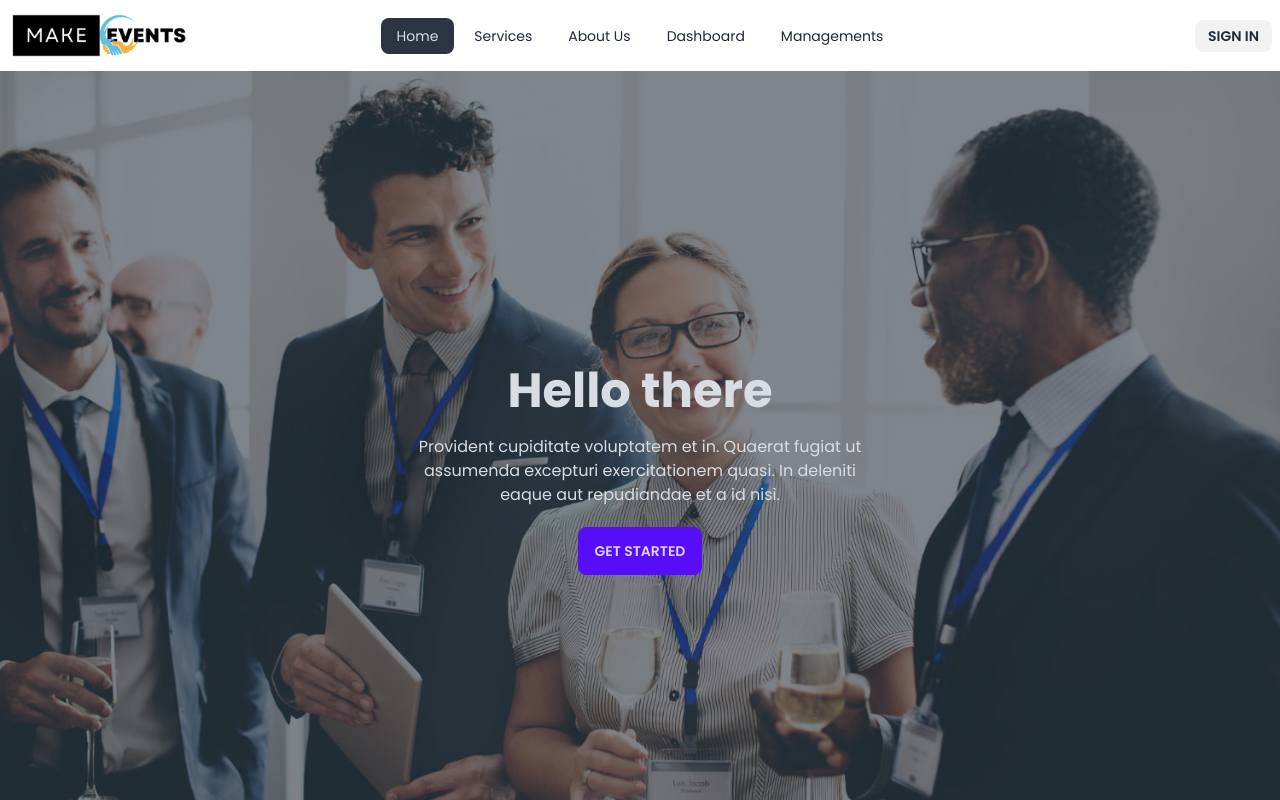
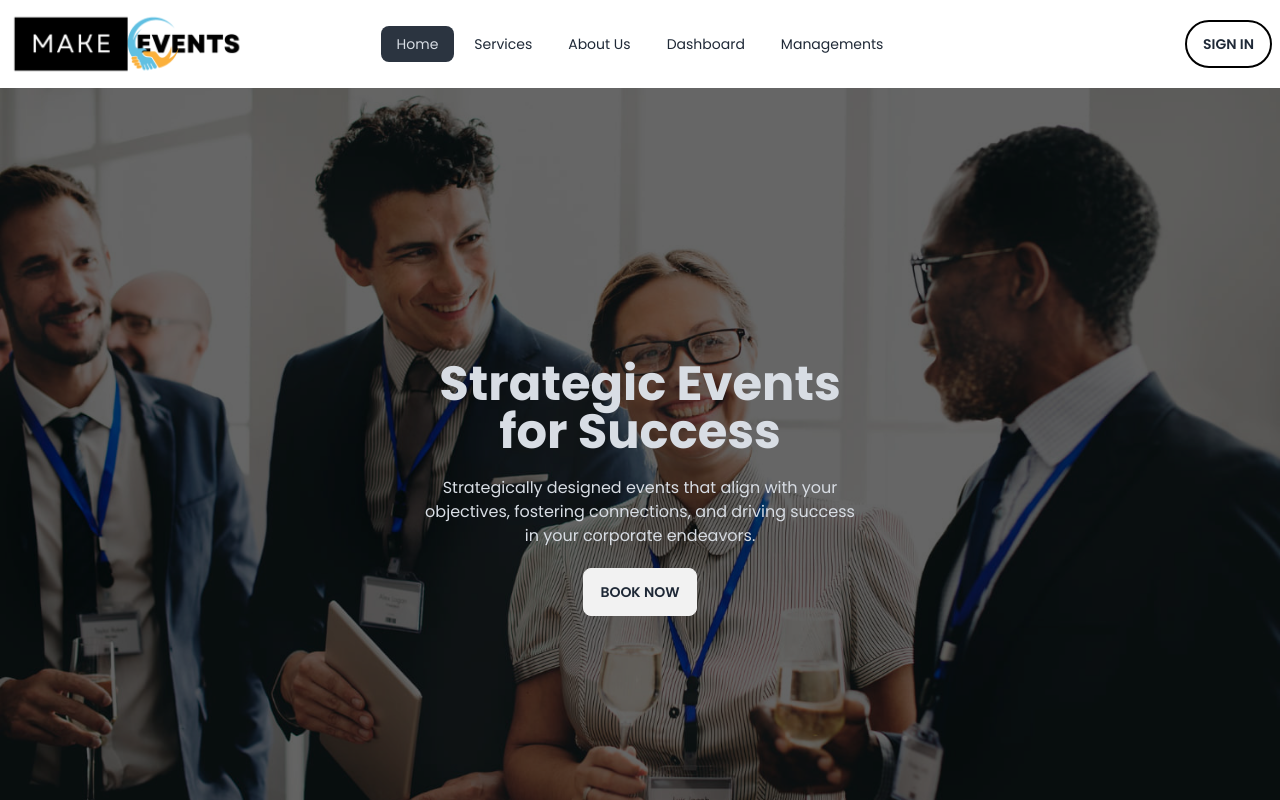
Before and after one commit to fr25foysal/Event-Management, a React (Vite) app: page / in a window 1280 px wide. Shown: the top 800 px of the page. Built offline with nearby package versions, Linux system fonts and the light colour scheme; no server answers.

Commit message:
Created single service page

```diff
--- a/src/Components/UserReview/UserReview.jsx
+++ b/src/Components/UserReview/UserReview.jsx
@@ -11,7 +11,7 @@ const UserReview = ({name, text, position,image }) => {
             />
             <div className="flex w-full flex-col gap-0.5">
               <div className="flex items-center justify-between">
-                <h5 className="block font-sans text-xl font-semibold leading-snug tracking-normal text-blue-gray-900 antialiased">
+                <h5 className="block text-2xl font-semibold leading-snug tracking-normal text-blue-gray-900 antialiased">
                  {name}
                 </h5>
                 <div className="5 flex items-center gap-0">
@@ -82,13 +82,13 @@ const UserReview = ({name, text, position,image }) => {
                   </svg>
                 </div>
               </div>
-              <p className="block font-sans text-base font-light leading-relaxed text-blue-gray-900 antialiased">
+              <p className="block text-base font-light leading-relaxed text-blue-gray-900 antialiased">
                {position}
               </p>
             </div>
           </div>
           <div className="mb-6 p-0">
-            <p className="block font-sans text-base font-light leading-relaxed text-inherit antialiased">
+            <p className="block  text-base font-light leading-relaxed text-inherit antialiased">
              {text}
             </p>
           </div>
--- a/src/Layouts/NavBar/Navbar.jsx
+++ b/src/Layouts/NavBar/Navbar.jsx
@@ -95,7 +95,8 @@ const Navbar = () => {
               </ul>
             </div>
             <Link to={'/'}>
-            <img src="/logo.png" className="w-1/2" alt="" /></Link>
+            <img src="/logo.png" className="w-60  mx-auto lg:mx-0" alt="" />
+            </Link>
             </div>
           <div className="navbar-center hidden lg:flex">
             <ul className="menu menu-horizontal px-1 gap-x-1">
@@ -108,12 +109,12 @@ const Navbar = () => {
           </div>
           <div className="navbar-end gap-x-3">
             {
-              user ? <><div className="bg-gray-700 text-white flex content-center gap-x-2 border-2 rounded-3xl">
-                <img className="w-10 rounded-full bg-slate-400" src={user ? `${user.photoURL}` : '/user.png'} alt="" />
-                <p className="pr-3">{user.displayName}</p>
-              </div><button onClick={handleLogOut} className="btn btn-sm">Logout</button>
+              user ? <><div className="bg-gray-700 h-12 text-white flex content-center gap-x-2 border-2 rounded-3xl">
+                <img className=" rounded-full bg-slate-400" src={user ? `${user.photoURL}` : '/user.png'} alt="" />
+                <p className="pr-4 pl-1 pt-3">{user.displayName}</p>
+              </div><button onClick={handleLogOut} className="btn bg-transparent hover:bg-gray-700 border-2 hover:text-white border-black rounded-3xl">Logout</button>
               </> :
-              <Link to={'/login'} className="btn btn-sm">Sign In</Link>
+              <Link to={'/login'} className="btn bg-transparent hover:bg-gray-700 border-2 hover:text-white border-black rounded-3xl">Sign In</Link>
             }
 
 
--- a/src/Pages/Home/Home.jsx
+++ b/src/Pages/Home/Home.jsx
@@ -1,7 +1,7 @@
 import 'keen-slider/keen-slider.min.css'
 import { useKeenSlider } from 'keen-slider/react'
 import HomeServiceCard from '../../Components/HomeServiceCard/HomeServiceCard';
-import { useLoaderData } from 'react-router-dom';
+import { Link, useLoaderData } from 'react-router-dom';
 import SectionTitle from '../../Components/SectionTitle/SectionTitle';
 import { useEffect, useState } from 'react';
 import SingleStuff from '../../Components/StuffCard/SingleStuff';
@@ -32,7 +32,7 @@ const Home = () => {
                   if (mouseOver) return
                   timeout = setTimeout(() => {
                     slider.next()
-                  }, 4000)
+                  }, 4500)
                 }
                 slider.on("created", () => {
                   slider.container.addEventListener("mouseover", () => {
@@ -58,16 +58,16 @@ const Home = () => {
         <div ref={sliderRef} className="keen-slider h-fit bg-slate-700">
           <div className="keen-slider__slide">
             <div className="hero min-h-screen bg-[url('./assets/images/slider1.jpg')]">
-              <div className="hero-overlay bg-opacity-60"></div>
-              <div className="hero-content text-center text-neutral-content">
-                <div className="max-w-md">
-                  <h1 className="mb-5 text-5xl font-bold">Hello there</h1>
+              <div className="hero-overlay bg-black bg-opacity-60"></div>
+              <div className="hero-content text-center text-neutral-content ">
+                <div className="max-w-md ml-0 justify-self-start">
+                  <h1 className="mb-5 text-5xl font-bold">Turning Visions into Remarkable Events</h1>
                   <p className="mb-5">
-                    Provident cupiditate voluptatem et in. Quaerat fugiat ut
-                    assumenda excepturi exercitationem quasi. In deleniti eaque
-                    aut repudiandae et a id nisi.
+                  Transforming ideas into extraordinary events, our meticulous planning ensures your message resonates, leaving a memorable impact on attendees.
                   </p>
-                  <button className="btn btn-primary">Get Started</button>
+                  <button className="btn hover:bg-slate-800 bg-transparent text-white">
+                    <Link to={'/services'}>Get Started</Link>
+                  </button>
                 </div>
               </div>
             </div>
@@ -75,16 +75,16 @@ const Home = () => {
 
           <div className="keen-slider__slide">
             <div className="hero min-h-screen bg-[url('./assets/images/slider2.jpg')]">
-              <div className="hero-overlay bg-opacity-60"></div>
+              <div className="hero-overlay bg-black bg-opacity-60"></div>
               <div className="hero-content text-center text-neutral-content">
                 <div className="max-w-md">
-                  <h1 className="mb-5 text-5xl font-bold">Hello there</h1>
+                  <h1 className="mb-5 text-5xl font-bold">Strategic Events for Success</h1>
                   <p className="mb-5">
-                    Provident cupiditate voluptatem et in. Quaerat fugiat ut
-                    assumenda excepturi exercitationem quasi. In deleniti eaque
-                    aut repudiandae et a id nisi.
+                  Strategically designed events that align with your objectives, fostering connections, and driving success in your corporate endeavors.
                   </p>
-                  <button className="btn btn-primary">Get Started</button>
+                  <button className="btn hover:bg-slate-700 hover:text-white">
+                    <Link to={'/services'}>Book Now</Link>
+                    </button>
                 </div>
               </div>
             </div>
@@ -92,16 +92,16 @@ const Home = () => {
 
           <div className="keen-slider__slide">
             <div className="hero min-h-screen bg-[url('./assets/images/slider3.jpg')] bg-bottom">
-              <div className="hero-overlay bg-opacity-60"></div>
+              <div className="hero-overlay bg-black bg-opacity-60"></div>
               <div className="hero-content text-center text-neutral-content">
                 <div className="max-w-md">
-                  <h1 className="mb-5 text-5xl font-bold">Hello there</h1>
+                  <h1 className="mb-5 text-5xl font-bold">Elevate Your Corporate Events</h1>
                   <p className="mb-5">
-                    Provident cupiditate voluptatem et in. Quaerat fugiat ut
-                    assumenda excepturi exercitationem quasi. In deleniti eaque
-                    aut repudiandae et a id nisi.
+                  Crafting immersive experiences tailored to your brand, leaving a lasting impression on clients, partners, and stakeholders alike.
                   </p>
-                  <button className="btn btn-primary">Get Started</button>
+                  <button className="btn hover:btn-primary bg-transparent text-white">
+                    <Link to={'/services/1'}>Know More</Link>
+                  </button>
                 </div>
               </div>
             </div>
@@ -115,7 +115,7 @@ const Home = () => {
                 <SectionTitle text={"Our Services"}></SectionTitle>
               </div>
 
-              <div className="grid lg:grid-cols-3 md:grid-cols-2 gap-4">
+              <div className="grid lg:grid-cols-3 md:grid-cols-2 gap-5">
                 {services.slice(0, 6).map((service) => (
                   <HomeServiceCard
                     service={service}
--- a/src/Pages/Services/Services.jsx
+++ b/src/Pages/Services/Services.jsx
@@ -1,11 +1,26 @@
+import { useLoaderData } from "react-router-dom";
+import HomeServiceCard from "../../Components/HomeServiceCard/HomeServiceCard";
+import SectionTitle from "../../Components/SectionTitle/SectionTitle";
 
 const Services = () => {
+    const services = useLoaderData()
     return (
-        <div>
-            <div className="w-full grid h-screen content-center">
-                <h2 className="font-bold text-7xl  text-center">Comming Soon...</h2>
-            </div>
+      <div className="bg-slate-100 py-20">
+        <div className="max-w-7xl mx-auto ">
+          <div>
+            <SectionTitle text={"Our Services"}></SectionTitle>
+          </div>
+
+          <div className="grid lg:grid-cols-3 md:grid-cols-2 gap-4">
+            {services.map((service) => (
+              <HomeServiceCard
+                service={service}
+                key={service.id}
+              ></HomeServiceCard>
+            ))}
+          </div>
         </div>
+      </div>
     );
 };
 
--- a/src/Routes/myRoutes/myRoutes.jsx
+++ b/src/Routes/myRoutes/myRoutes.jsx
@@ -21,7 +21,8 @@ const myRoutes = createBrowserRouter([
             },
             {
                 path: '/services',
-                element: <Services></Services>
+                element: <Services></Services>,
+                loader: ()=> fetch('/services.json')
             },
             {
                 path: '/about-us' ,
@@ -45,7 +46,8 @@ const myRoutes = createBrowserRouter([
             },
             {
                 path: 'services/:id',
-                element: <SingleService></SingleService>
+                element: <SingleService></SingleService>,
+                loader: ()=> fetch('/services.json')
             }
 
         ]
```
Also changed, not shown: src/Pages/SingleService/SingleService.jsx (+24 -2 lines).
